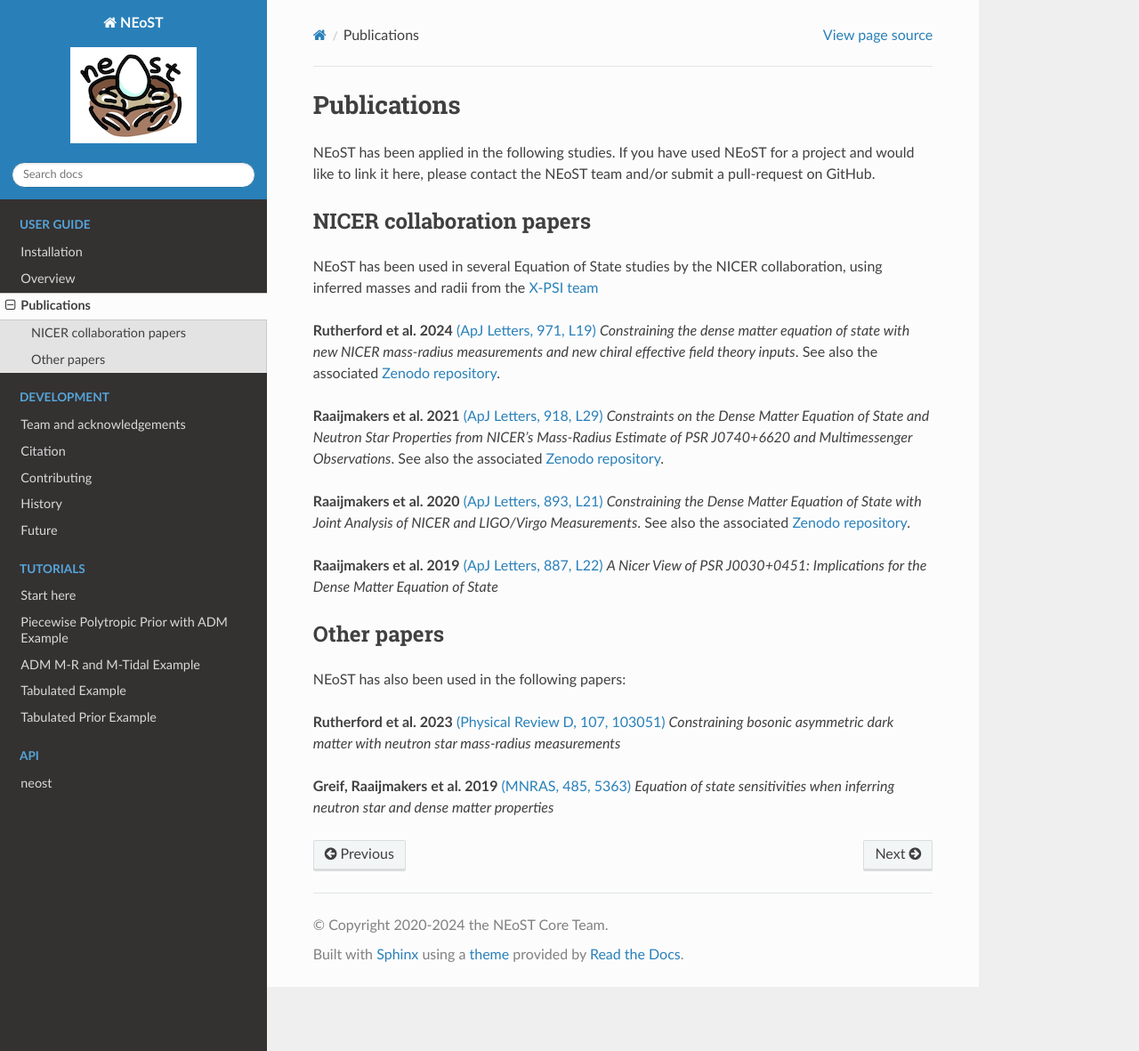
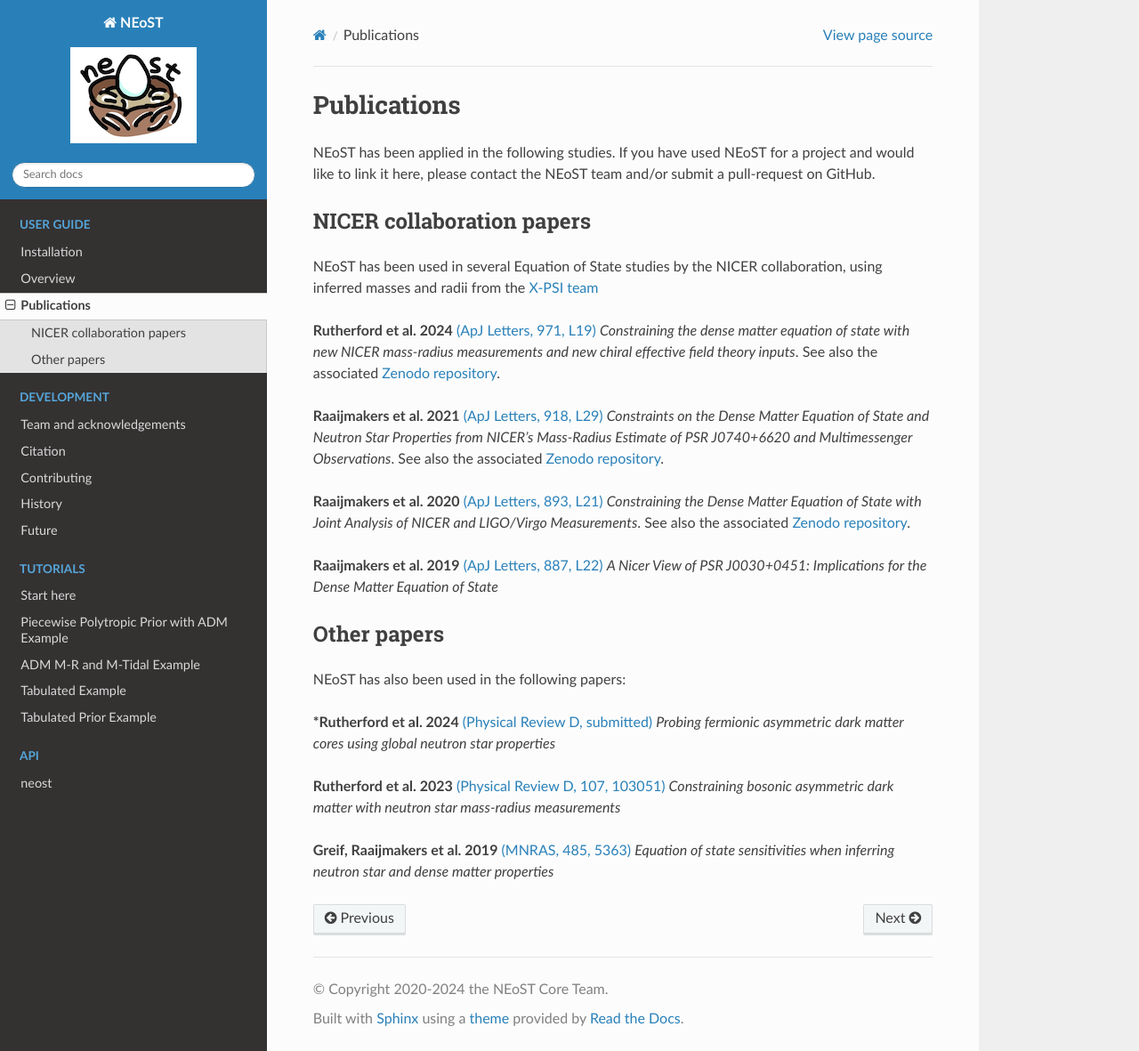
Before and after one commit to xpsi-group/neost, a Sphinx documentation site: the page built from docs/source/applications.rst, in a window 1280 px wide and 1181 px high. Shown: the whole window at 89% size. Built offline with Sphinx 7.4.7 and the Read the Docs theme 3.1.0, drawn with Linux system fonts in a browser that asks for light colours; pages that are not in the unit, such as notebooks, are missing from menus; some of the changed lines change nothing that is shown.

Commit message:
Updated applications including arXiv:2410.00140

```diff
--- a/docs/source/applications.rst
+++ b/docs/source/applications.rst
@@ -11,7 +11,7 @@ NICER collaboration papers
 
 NEoST has been used in several Equation of State studies by the NICER collaboration, using inferred masses and radii from the `X-PSI team <https://xpsi-group.github.io/xpsi/index.html>`_
 
-**Rutherford et al. 2024** `(ApJ Letters, 971, L19) <https://iopscience.iop.org/article/10.3847/2041-8213/ad5f02>`_ *Constraining the dense matter equation of state with new NICER mass-radius measurements and new chiral effective field theory inputs*. See also the associated `Zenodo repository`__.
+**Rutherford et al. 2024** `(ApJ Letters, 971, L19) <https://ui.adsabs.harvard.edu/abs/2024arXiv240706790R/abstract>`_ *Constraining the dense matter equation of state with new NICER mass-radius measurements and new chiral effective field theory inputs*. See also the associated `Zenodo repository`__.
 
 .. _Zenodo24: https://doi.org/10.5281/zenodo.10871353
 __ Zenodo24_
@@ -33,6 +33,8 @@ Other papers
 
 NEoST has also been used in the following papers:
 
+***Rutherford et al. 2024** `(Physical Review D, submitted) <https://ui.adsabs.harvard.edu/abs/2024arXiv241000140R/abstract>`_ *Probing fermionic asymmetric dark matter cores using global neutron star properties*
+
 **Rutherford et al. 2023** `(Physical Review D, 107, 103051) <https://ui.adsabs.harvard.edu/abs/2023PhRvD.107j3051R/abstract>`_ *Constraining bosonic asymmetric dark matter with neutron star mass-radius measurements*
 
 **Greif, Raaijmakers et al. 2019** `(MNRAS, 485, 5363) <https://ui.adsabs.harvard.edu/abs/2019MNRAS.485.5363G/abstract>`_ *Equation of state sensitivities when inferring neutron star and dense matter properties*
```
